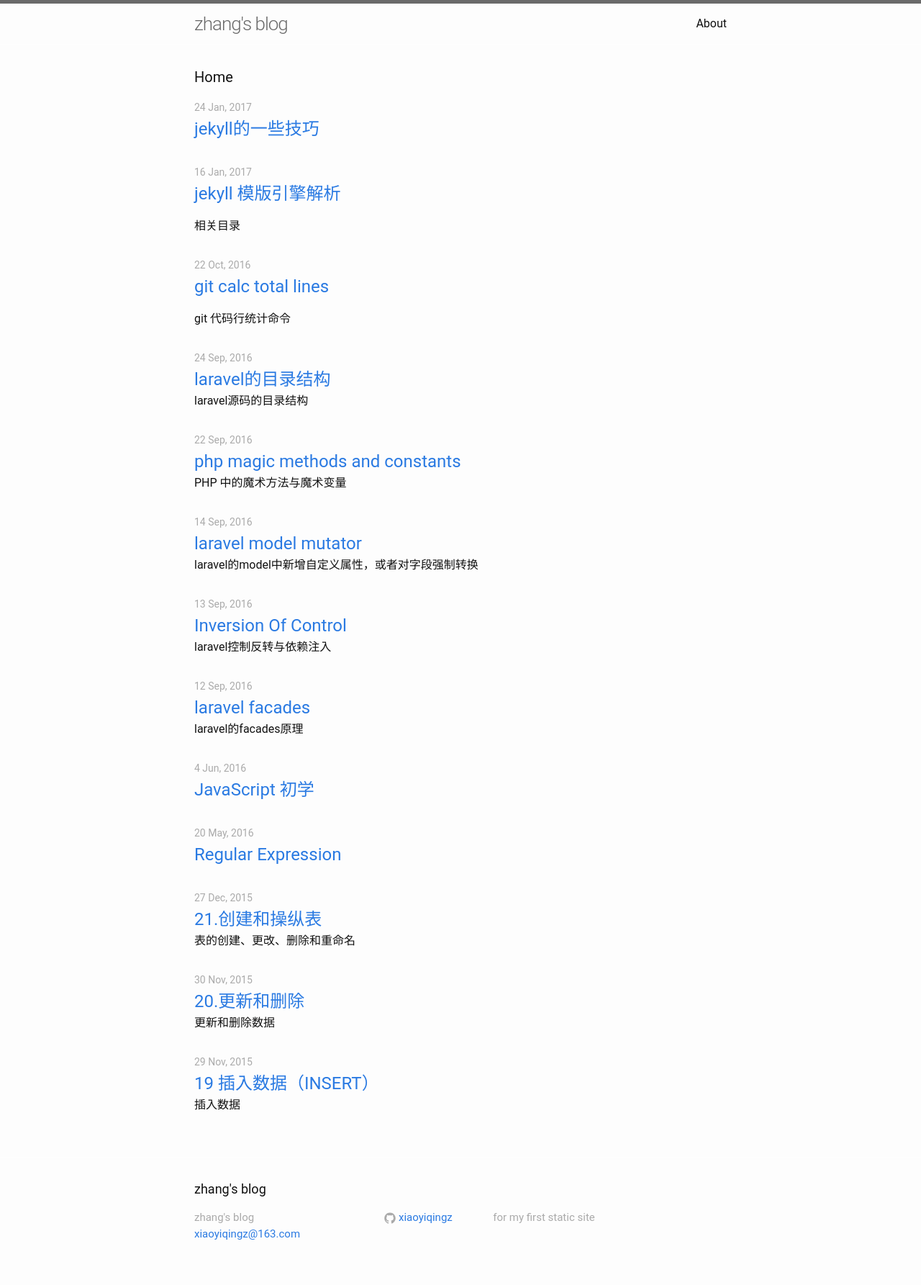
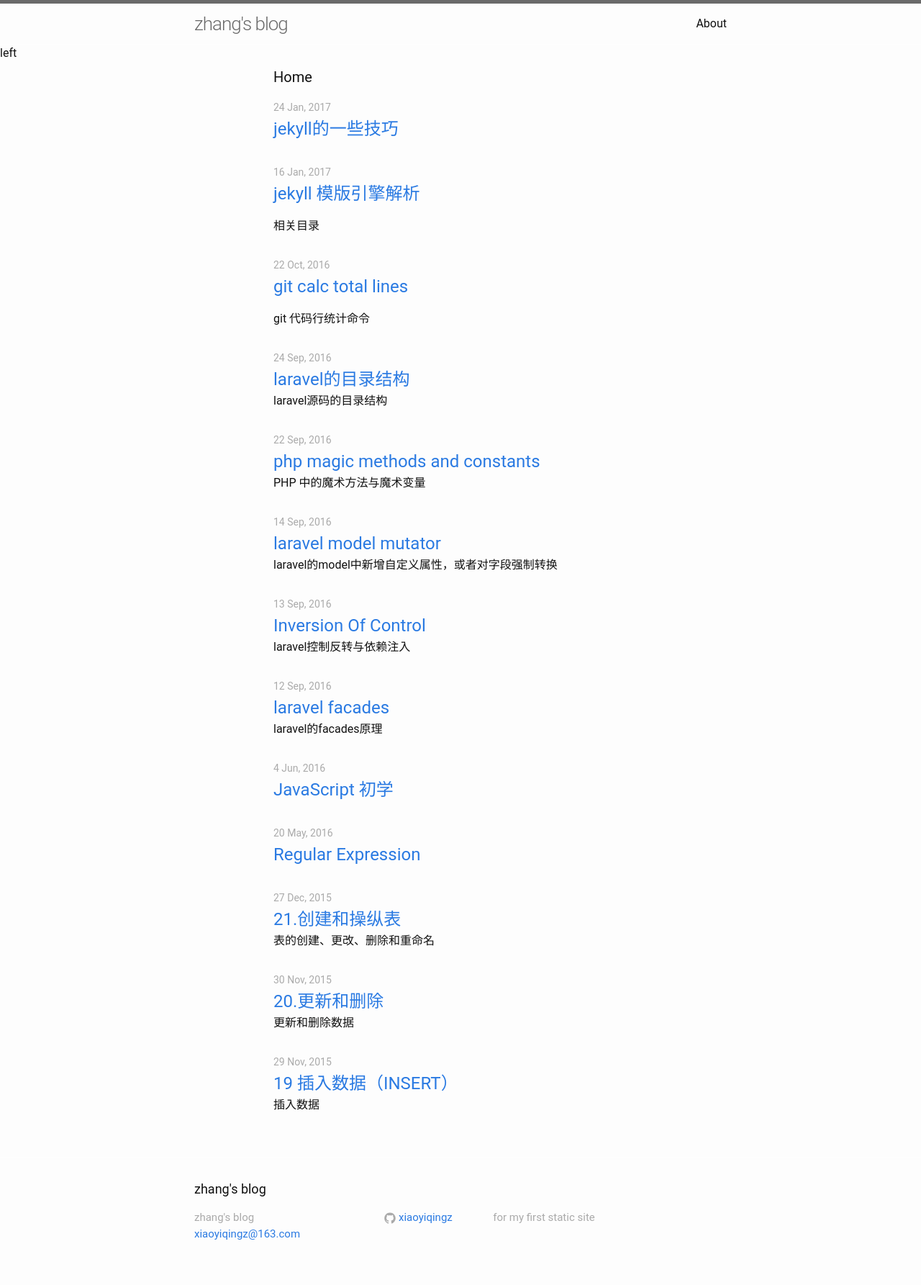
Before and after one commit to xiaoyiqingz/zblog, a Jekyll site: the page built from index.html, in a window 1280 px wide. Shown: the whole page at 72% size. Built offline with Jekyll 4.4.1, drawn with Linux system fonts in a browser that asks for light colours.

Commit message:
add split div

```diff
--- a/_layouts/default.html
+++ b/_layouts/default.html
@@ -7,9 +7,13 @@
 
     {% include header.html %}
 
-    <div class="page-content">
-      <div class="wrapper">
-        {{ content }}
+    <div class="page-left"> left </div>
+
+    <div class="page-right">
+      <div class="page-content">
+        <div class="wrapper">
+          {{ content }}
+        </div>
       </div>
     </div>
 
--- a/_sass/_layout.scss
+++ b/_sass/_layout.scss
@@ -198,6 +198,16 @@
     font-size: 16px;
 }
 
+.page-left {
+  float: left;
+  width: 220px;
+  //background-color:green;
+}
+
+.page-right {
+  margin-left: 220px;
+}
+
 /**
  * Posts
  */
```
